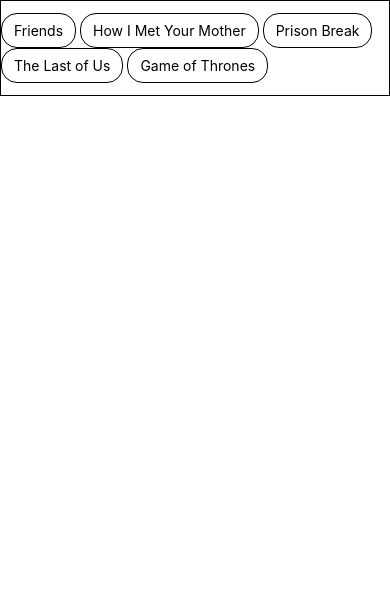
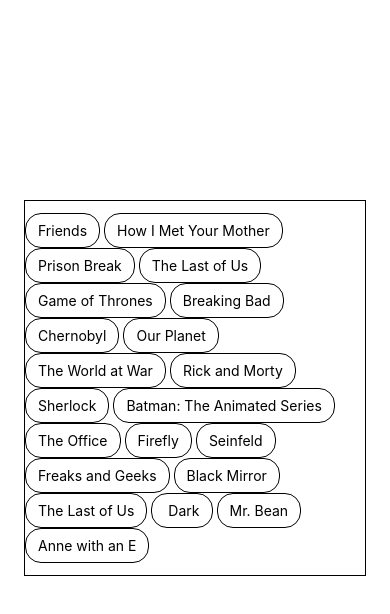
Before and after one commit to sevvaleygul0/react-native-animated-chip, a React Native app in the folder example/: screen / in a window 390 px wide. Shown: the top 614 px of the page. Built offline with nearby package versions, Linux system fonts and the light colour scheme.

Commit message:
refactor: mock data

```diff
--- a/example/App.tsx
+++ b/example/App.tsx
@@ -28,12 +28,99 @@
     text: 'Game of Thrones',
     active: false,
   },
+  {
+    id: 6,
+    text: 'Breaking Bad',
+    active: false,
+  },
+  {
+    id: 7,
+    text: 'Chernobyl',
+    active: false,
+  },
+  {
+    id: 8,
+    text: 'Our Planet',
+    active: false,
+  },
+  {
+    id: 9,
+    text: 'The World at War',
+    active: false,
+  },
+  {
+    id: 10,
+    text: 'Rick and Morty',
+    active: false,
+  },
+
+  {
+    id: 11,
+    text: 'Sherlock',
+    active: false,
+  },
+  {
+    id: 12,
+    text: 'Batman: The Animated Series',
+    active: false,
+  },
+  {
+    id: 13,
+    text: 'The Office',
+    active: false,
+  },
+  {
+    id: 14,
+    text: 'Firefly',
+    active: false,
+  },
+  {
+    id: 15,
+    text: 'Seinfeld',
+    active: false,
+  },
+  {
+    id: 16,
+    text: 'Freaks and Geeks',
+    active: false,
+  },
+  {
+    id: 17,
+    text: 'Black Mirror',
+    active: false,
+  },
+  {
+    id: 18,
+    text: 'The Last of Us',
+    active: false,
+  },
+  {
+    id: 19,
+    text: ' Dark',
+    active: false,
+  },
+  {
+    id: 20,
+    text: 'Mr. Bean',
+    active: false,
+  },
+  {
+    id: 21,
+    text: 'Anne with an E',
+    active: false,
+  },
 ];
 
 function App(): React.JSX.Element {
   return (
-    <SafeAreaView>
-      <AnimatedChip data={CHIP_DATA} />
+    <SafeAreaView style={{marginHorizontal: 24, marginTop: 200}}>
+      <AnimatedChip
+        activeId={3}
+        data={CHIP_DATA}
+        onPress={selected => {
+          console.log(selected);
+        }}
+      />
     </SafeAreaView>
   );
 }
```
